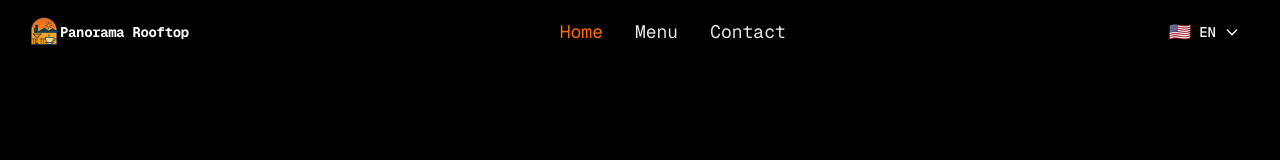
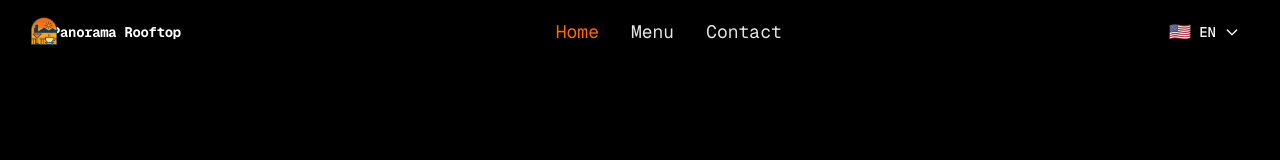
Before and after one commit to juxhinxhihani/panorama-rooftop, a Next.js app: page / in a window 1280 px wide. Shown: the top 160 px of the page. Built offline with nearby package versions, Linux system fonts and the light colour scheme.

Commit message:
Add Negative Left Margin to Header Title

```diff
--- a/src/components/layout/Header.tsx
+++ b/src/components/layout/Header.tsx
@@ -51,7 +51,7 @@ export default function Header() {
                 isScrolled || pathname !== '/' ? 'text-gray-900' : 'text-white'
               } ${
                 isScrolled || pathname !== '/' ? 'block' : 'hidden md:block'
-              } -ml-3`}>
+              } -ml-5`}>
                 Panorama Rooftop
               </span>
             </Link>
```
